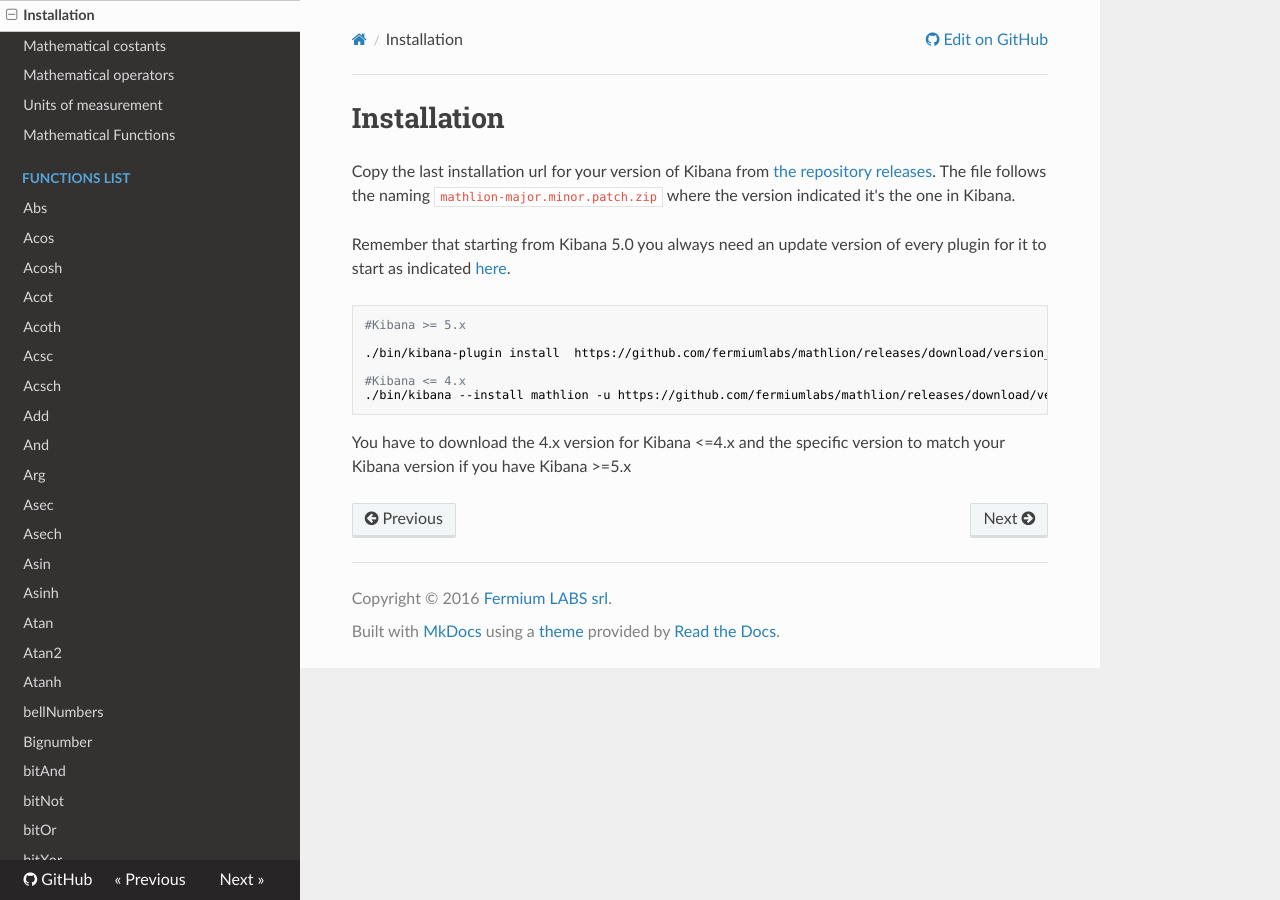
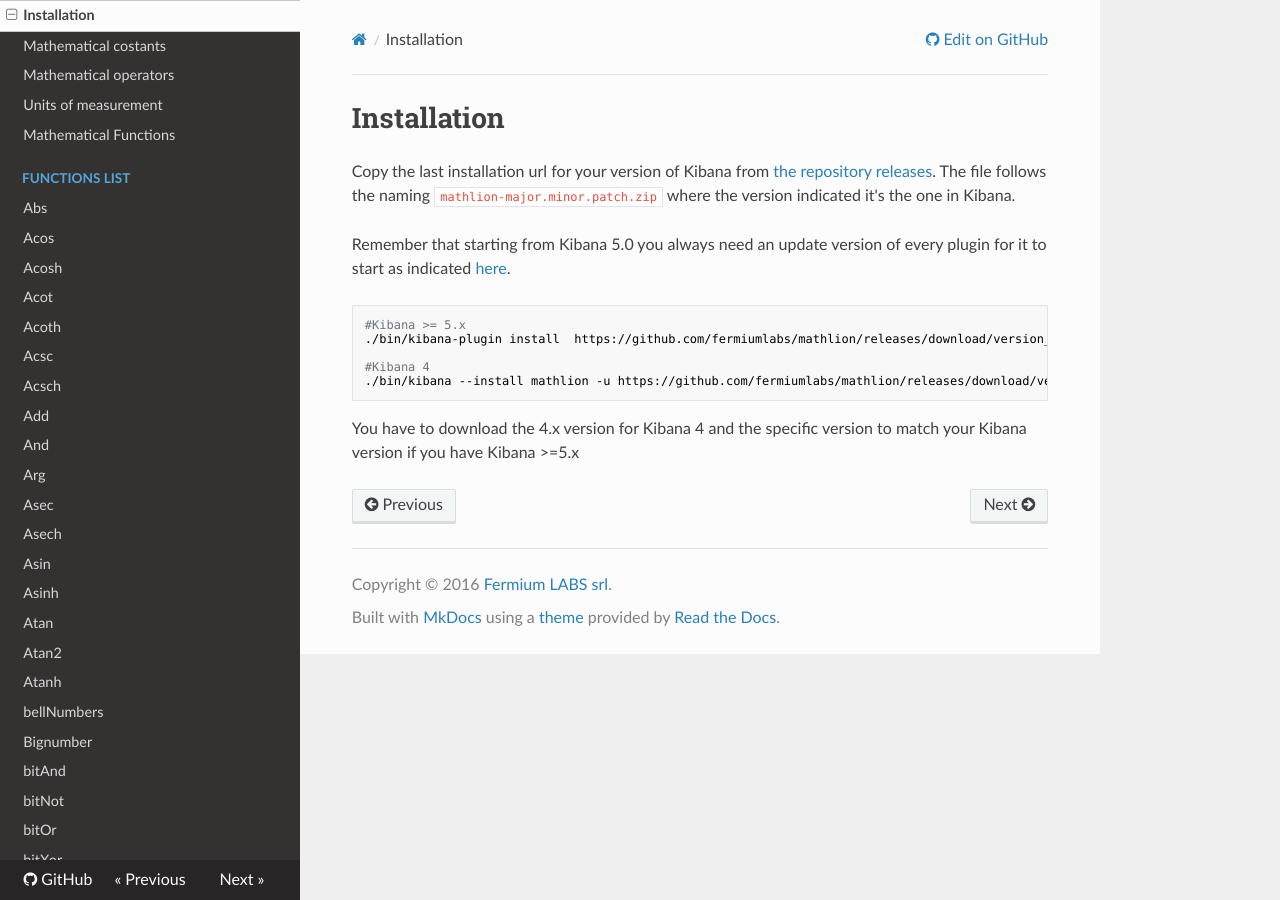
Before and after one commit to Fermium/mathlion, an MkDocs documentation site: the page built from docs/installation.md, in a window 1280 px wide. Built offline with MkDocs 1.6.1, drawn with Linux system fonts in a browser that asks for light colours; nearby versions of some CDN libraries; old or Windows-style settings are respelled for this version of MkDocs.

Commit message:
updated docs about installation.

````diff
--- a/docs/installation.md
+++ b/docs/installation.md
@@ -6,11 +6,10 @@
 
 ```sh
 #Kibana >= 5.x
+./bin/kibana-plugin install  https://github.com/fermiumlabs/mathlion/releases/download/version_name/mathlion-major.minor.patch_for_kibana-major.minor.patch.zip
 
-./bin/kibana-plugin install  https://github.com/fermiumlabs/mathlion/releases/download/version_name/mathlion-major.minor.patch.zip
-
-#Kibana <= 4.x
-./bin/kibana --install mathlion -u https://github.com/fermiumlabs/mathlion/releases/download/version_name/mathlion-major.minor.patch.zip
+#Kibana 4
+./bin/kibana --install mathlion -u https://github.com/fermiumlabs/mathlion/releases/download/version_name/mathlion-major.minor.patch_for_kibana-4.X.zip
 ```
 
-You have to download the 4.x version for Kibana <=4.x and the specific version to match your Kibana version if you have Kibana >=5.x
+You have to download the 4.x version for Kibana 4 and the specific version to match your Kibana version if you have Kibana >=5.x
````
